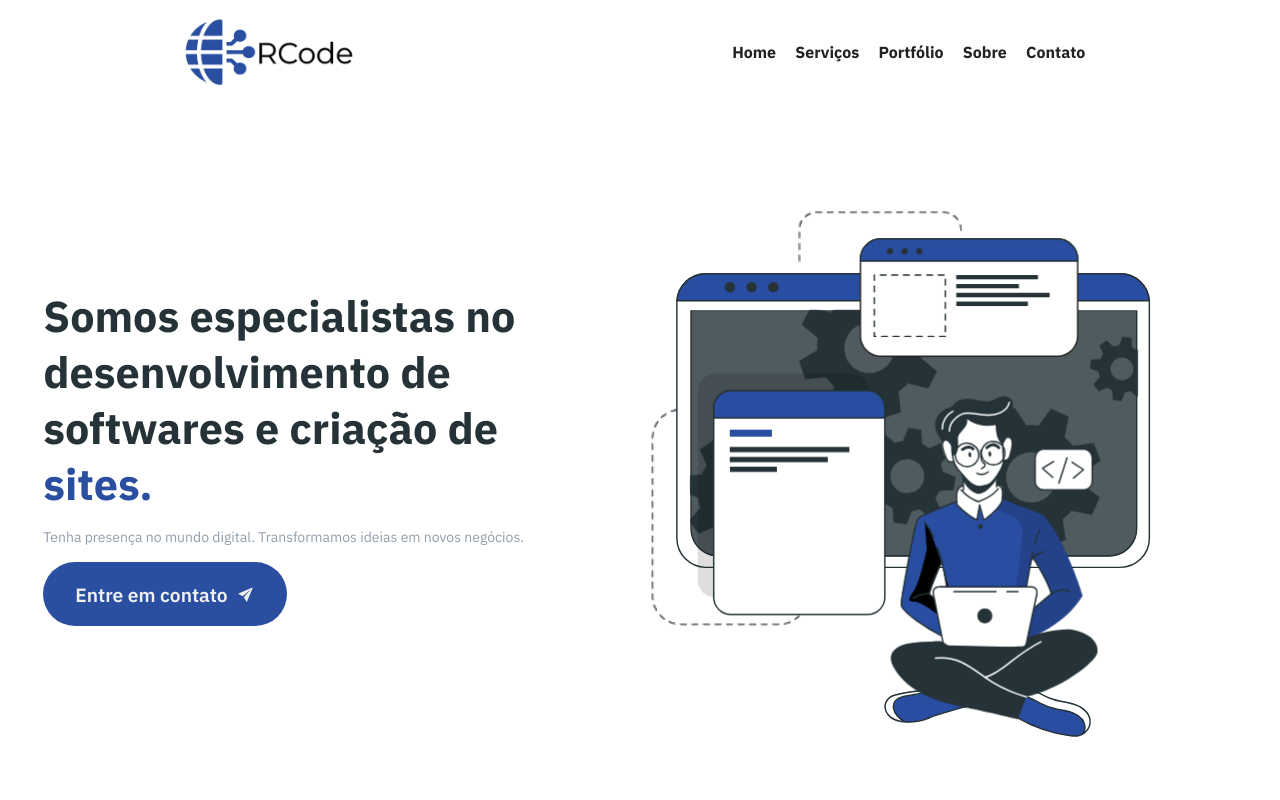
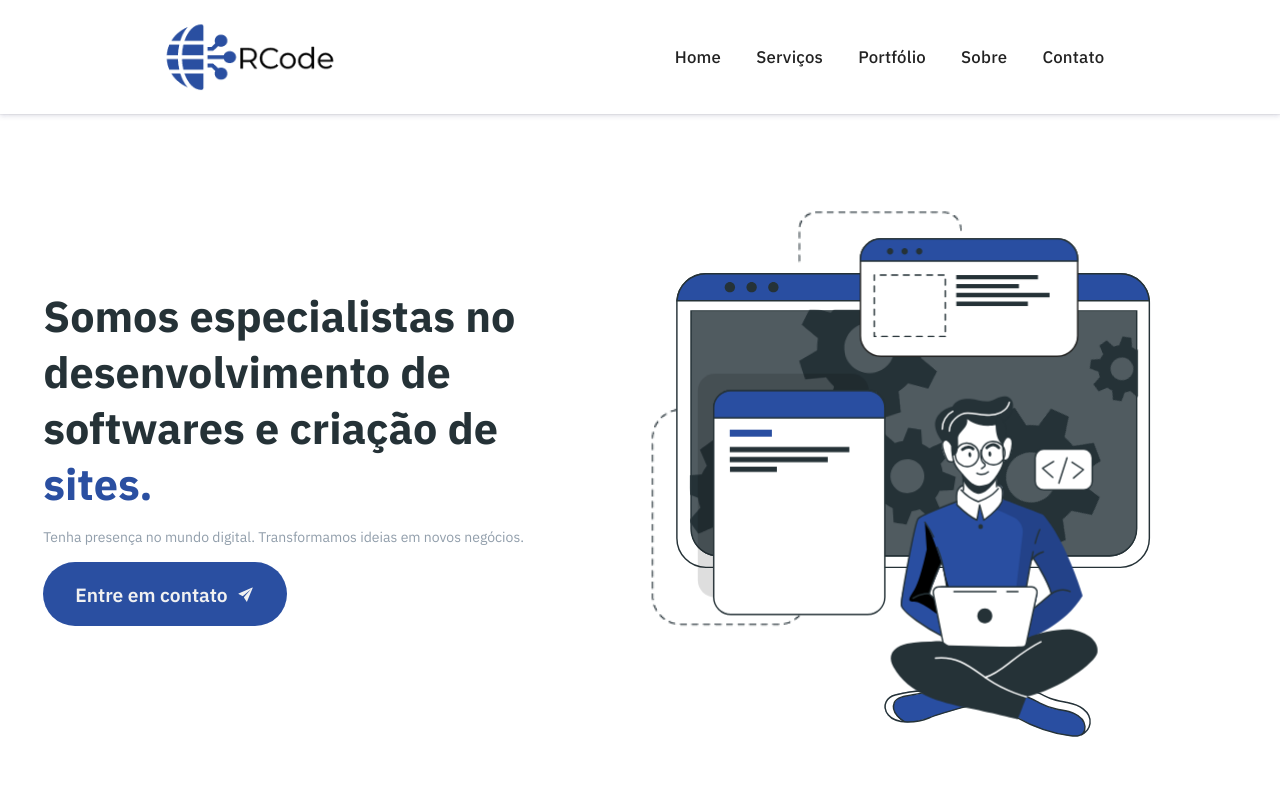
Before and after one commit to CandidoRafael/RCode, a React (Vite) app: page / in a window 1280 px wide. Shown: the top 800 px of the page. Built offline with nearby package versions, Linux system fonts and the light colour scheme.

Commit message:
feat: add box shadow in header

```diff
--- a/src/components/Header/Header.styled.ts
+++ b/src/components/Header/Header.styled.ts
@@ -10,6 +10,8 @@ export const HeaderContainer = styled.header`
   width: 100%;
   background-color: #ffff;
   padding: .2rem;
+  box-shadow: rgba(50, 50, 105, 0.149) 0px 2px 5px 0px,
+    rgba(0, 0, 0, 0.05) 0px 1px 1px 0px;
 
   @media(min-width: 668px) {
     justify-content: space-around;
@@ -22,7 +24,7 @@ export const LogoContainer = styled.div``
 export const Logo = styled.img`
   width: 180px;
   object-fit: cover;
-  height: 100px;
+  height: 110px;
 `;
 
 export const LogoMobile = styled.img`
--- a/src/components/Header/Header.tsx
+++ b/src/components/Header/Header.tsx
@@ -39,8 +39,9 @@ export const Header = () => {
                  {!isMobile && (
                     <Navigation
                         direction='flex'
-                        gap='1.2rem'
+                        gap='2.2rem'
                         color='#222'
+
                         hovercolor='#436eca'
                     />
                   )}
--- a/src/components/Navigation/Navigation.styled.ts
+++ b/src/components/Navigation/Navigation.styled.ts
@@ -30,7 +30,8 @@ export const Menu = styled.ul<MenuProps>`
  `;
 
 export const MenuItem = styled.li`
-  font-weight: 700;
+  font-weight: 500;
+  font-size: 1.05rem;
   cursor: pointer;
-
+  letter-spacing: .2px;
 `;
```
